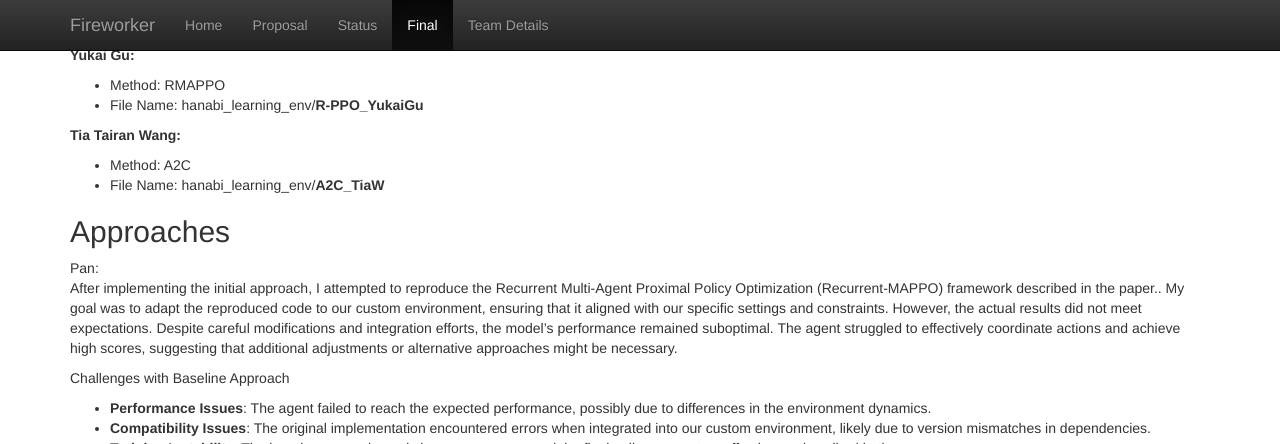
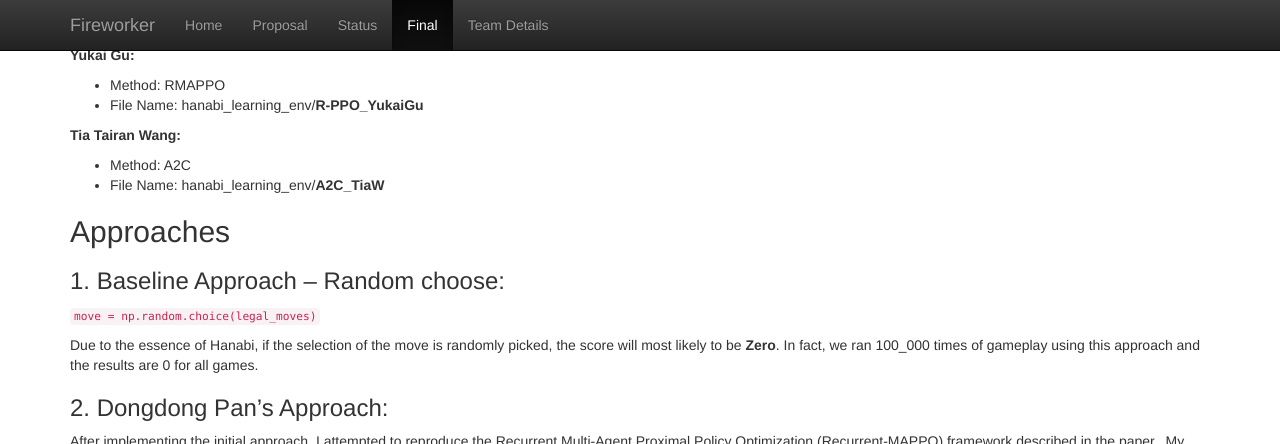
Before and after one commit to pddpdd20020105/ICS-175-fireworker, a Jekyll site: the page built from docs/final.md, in a window 1280 px wide and 900 px high, scrolled down 1151 px, cut to the strip 0-444 px from the top of the window. Built offline with Jekyll 4.4.1, drawn with Linux system fonts in a browser that asks for light colours; some of the changed text lies outside the part shown.

Commit message:
Update final.md

```diff
--- a/docs/final.md
+++ b/docs/final.md
@@ -19,7 +19,6 @@ Hanabi differs from other adversarial two-player zero-sum games, the value of an
 ### 3. Method:
 Given these challenges, we explore **reinforcement learning approaches** to train agents that can make strategic decisions and aiming for high scores. We tested both on **DeepMind Hanabi Learning Environment** and a **Customized environment**, implementing methods such as **RPPO, Multi-agent PPO, and A2C**. These techniques allow AI agents to adapt dynamically, improving decision-making in cooperative settings.
 
-
 **Dongdong Pan:**
 - Method: MAPPO
 - File Name: hanabi_learning_env/**PPO_PDD**
@@ -34,7 +33,12 @@ Given these challenges, we explore **reinforcement learning approaches** to trai
 
 
 ## Approaches
-Pan: \
+### 1. Baseline Approach -- Random choose:
+`move = np.random.choice(legal_moves)`
+
+Due to the essence of Hanabi, if the selection of the move is randomly picked, the score will most likely to be **Zero**. In fact, we ran 100_000 times of gameplay using this approach and the results are 0 for all games.
+
+### 2. Dongdong Pan's Approach:
 After implementing the initial approach, I attempted to reproduce the Recurrent Multi-Agent Proximal Policy Optimization (Recurrent-MAPPO) framework described in the paper.. My goal was to adapt the reproduced code to our custom environment, ensuring that it aligned with our specific settings and constraints. However, the actual results did not meet expectations. Despite careful modifications and integration efforts, the model’s performance remained suboptimal. The agent struggled to effectively coordinate actions and achieve high scores, suggesting that additional adjustments or alternative approaches might be necessary.
 
 Challenges with Baseline Approach
@@ -62,8 +66,7 @@ Equation:\
 by the Recurrent Multi-Agent Proximal Policy Optimization (Recurrent-MAPPO) framework described in The Surprising Effectiveness of PPO in Cooperative Multi-Agent Games
 
 
-Yukai:
-
+### 3. Yukai Gu's Approach:
 My approach is similar as Pan's which is using a multi-agent PPO model described in “The Surprising Effectiveness of PPO in Cooperative Multi-Agent Games.”, where actor and critic have separated LSTM networks. Following Centralized Training with Decentralized Execution structure, we make the ACTOR network based on each agent’s local observation and the CRITIC network based on both local and global observation. The environment at the beginning is the deep-mind’s Hanabi learning environment, but we also create our own environment for a future customized reward system.
 
 The sampling is done by every step, we collect the observation, action, reward, predict critic value, and log probability to a buffer. These data will be used to calculate advantage and returns.
@@ -86,7 +89,7 @@ entropyCoefficient = 0.015 \
 maximumGradientNorm = 0.5
 
 
-Tia:
+### 4. Tia Tairan Wang's Approach:
 
 - **Custom Hanabi Environment:** I adapted the Hanabi Learning Environment into a Gym-compatible format, ensuring partial observability and legal move constraints. The RL agent controls seat 0, while other seats are run by a RandomAgent.
 - **A2C Implementation:**
```
